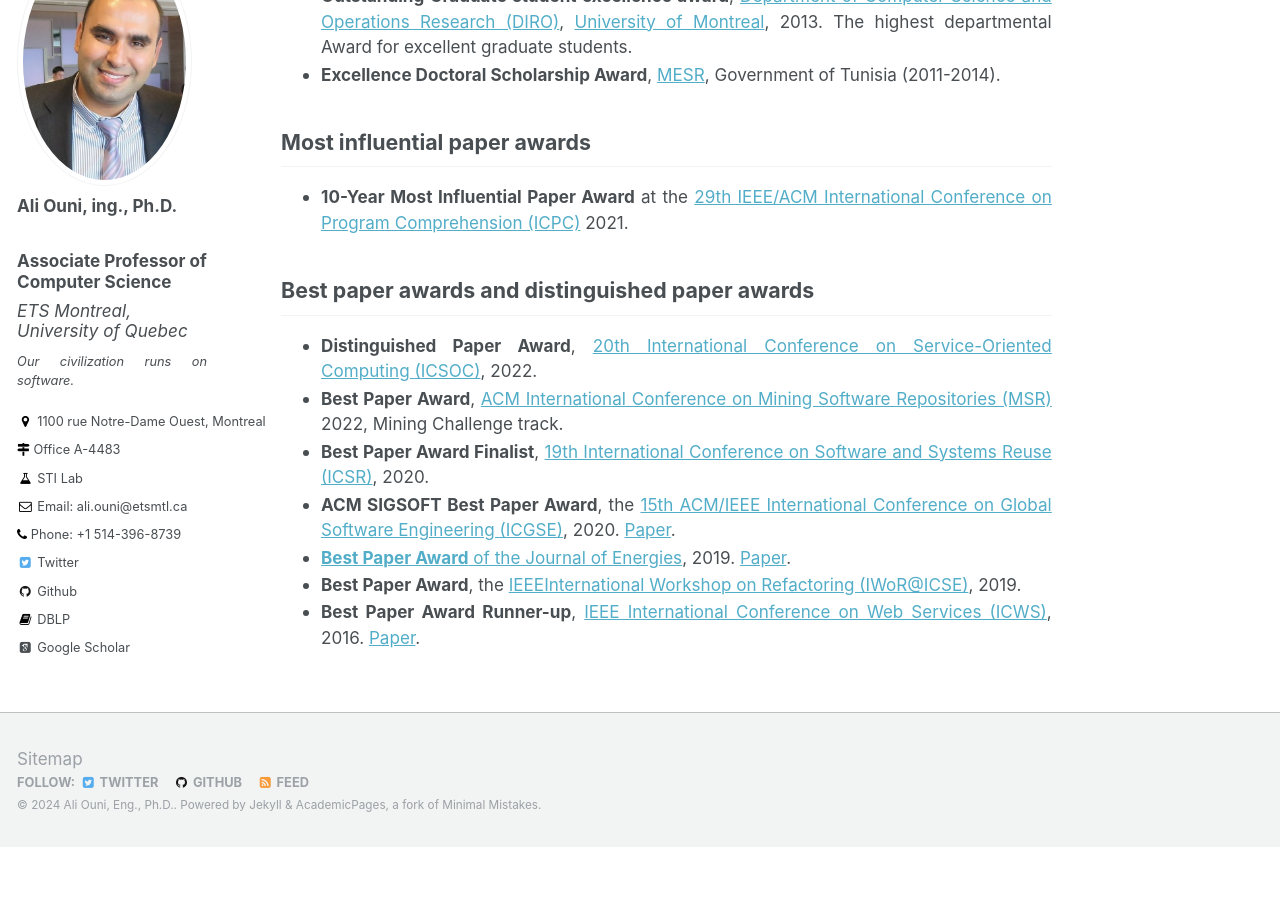
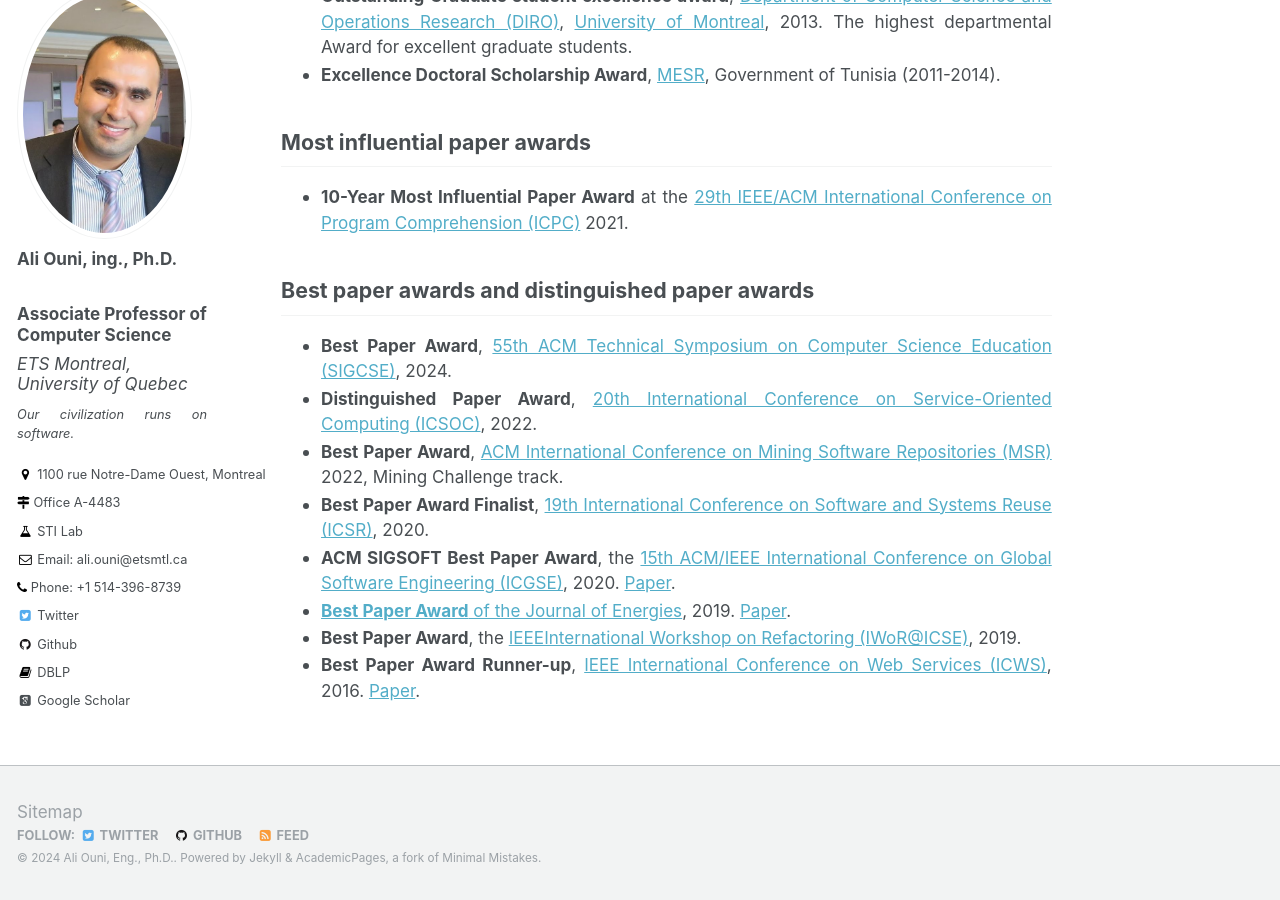
Before and after one commit to stilab-ets/stilab-ets.github.io, a Jekyll site: the page built from _pages/awards.md, in a window 1280 px wide and 900 px high, scrolled down 703 px. Built offline with Jekyll 4.4.1, drawn with Linux system fonts in a browser that asks for light colours; some web fonts are replaced; before the commit the page ends 1550 px from its top, so only the background shows below that.

Commit message:
Update awards.md

```diff
--- a/_pages/awards.md
+++ b/_pages/awards.md
@@ -24,7 +24,8 @@ author_profile: true
 
 ## Best paper awards and distinguished paper awards
 
-* **Distinguished Paper Award**, [20th International Conference on Service-Oriented Computing (ICSOC)](https://icsoc2022.spilab.es/), 2022.
+* **Best Paper Award**, [55th ACM Technical Symposium on Computer Science Education (SIGCSE)](https://sigcse2024.sigcse.org/), 2024.
+*  **Distinguished Paper Award**, [20th International Conference on Service-Oriented Computing (ICSOC)](https://icsoc2022.spilab.es/), 2022.
 * **Best Paper Award**, [ACM International Conference on Mining Software Repositories (MSR)](https://conf.researchr.org/home/msr-2022) 2022, Mining Challenge track.
 * **Best Paper Award Finalist**, [19th International Conference on Software and Systems Reuse (ICSR)](https://icsr2020.wordpress.com/), 2020.
 *  **ACM SIGSOFT Best Paper Award**, the [15th ACM/IEEE International Conference on Global Software Engineering (ICGSE)](https://conf.researchr.org/home/icgse-2020), 2020.  [Paper](https://dl.acm.org/doi/10.1145/3372787.3390439).
```
